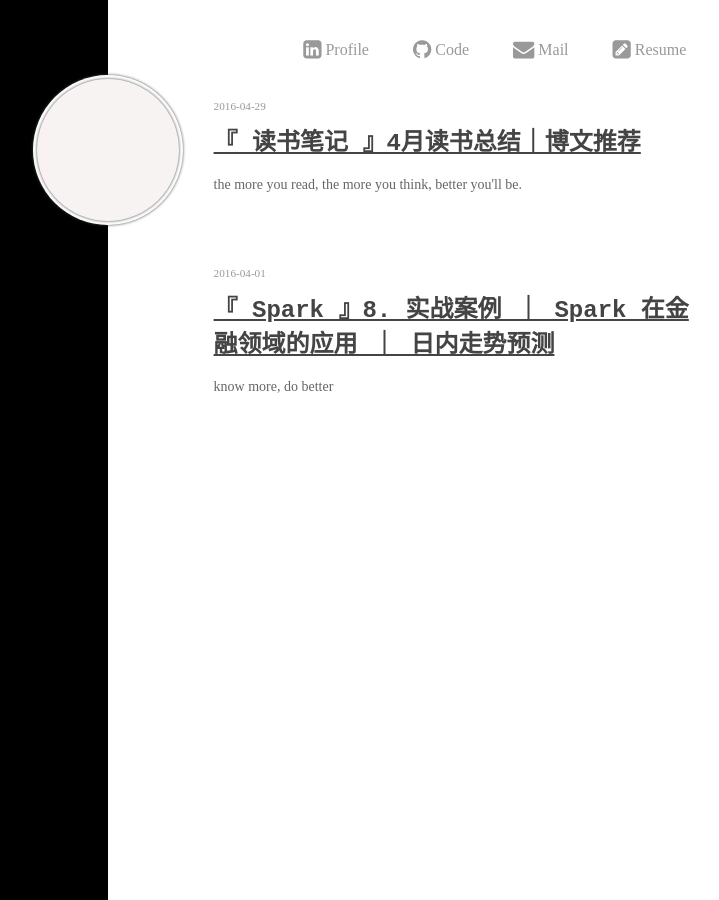
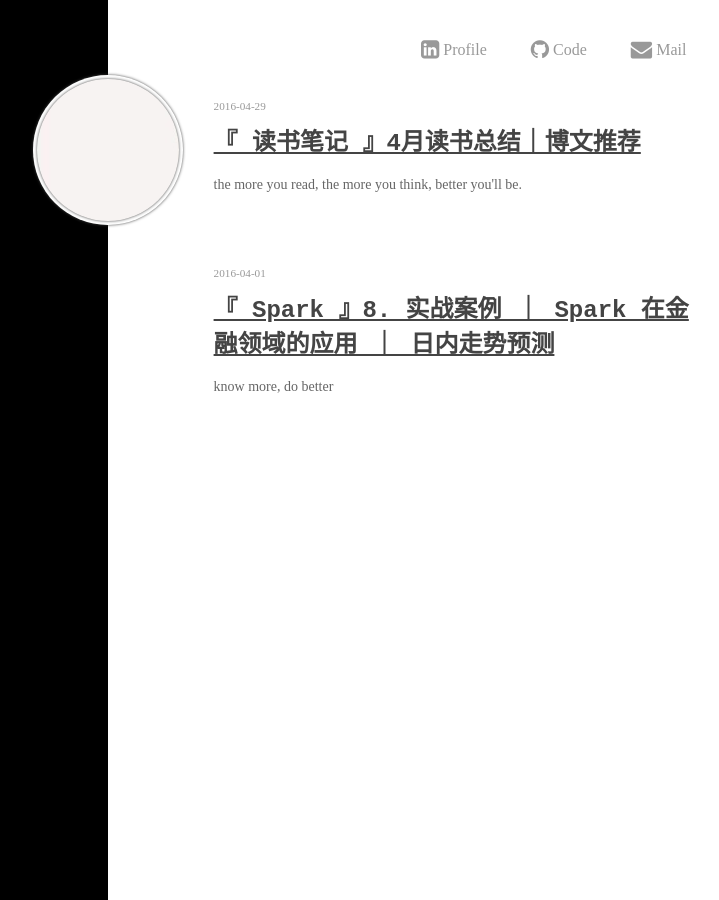
Before and after one commit to winglau14/Winglau14.github.io, a Jekyll site: the page built from index.html, in a window 1280 px wide. Shown: the whole page, without its empty margins (276-995 px from the left). Built offline with Jekyll 4.4.1, drawn with Linux system fonts in a browser that asks for light colours; the list of posts is cut into pages by our own code.

Commit message:
index.html

```diff
--- a/index.html
+++ b/index.html
@@ -8,7 +8,7 @@ layout: home
           <a href="{{ site.myblog.linkedin }}"><i class="icon-linkedin-sign icon-large"></i><span> Profile</span></a>
           <a href="{{ site.myblog.github }}"><i class="icon-github icon-large"></i><span> Code</span></a>
           <a href="{{ site.myblog.email }}"><i class="icon-envelope icon-large"></i><span> Mail</span></a>
-          <a class="hide-phone" href="http://litaotao.github.io/resume" target="_blank"><i class="icon-edit-sign icon-large"></i><span> Resume</span></a>
+          <a style="display:none;" class="hide-phone" href="http://litaotao.github.io/resume" target="_blank"><i class="icon-edit-sign icon-large"></i><span> Resume</span></a>
         </div>
 
         <ul class="artical-list">
```
